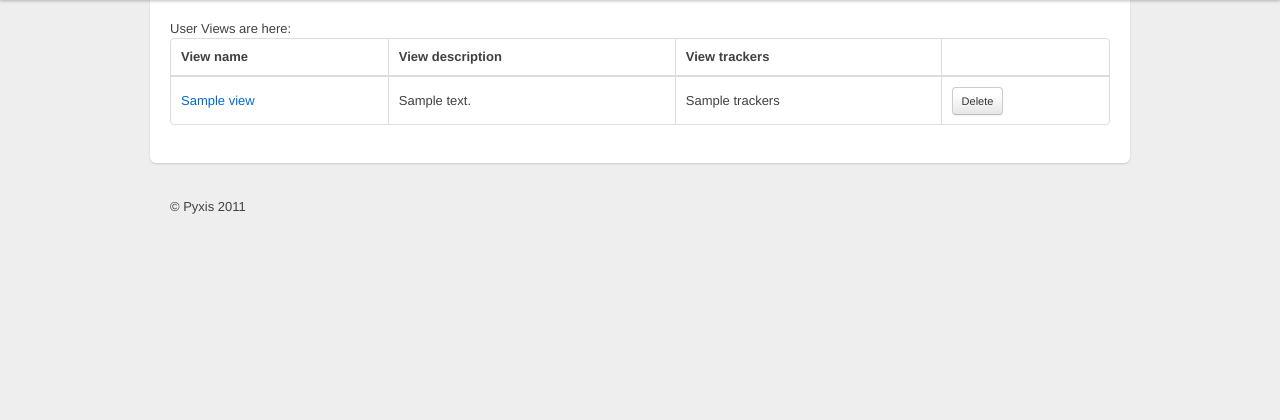
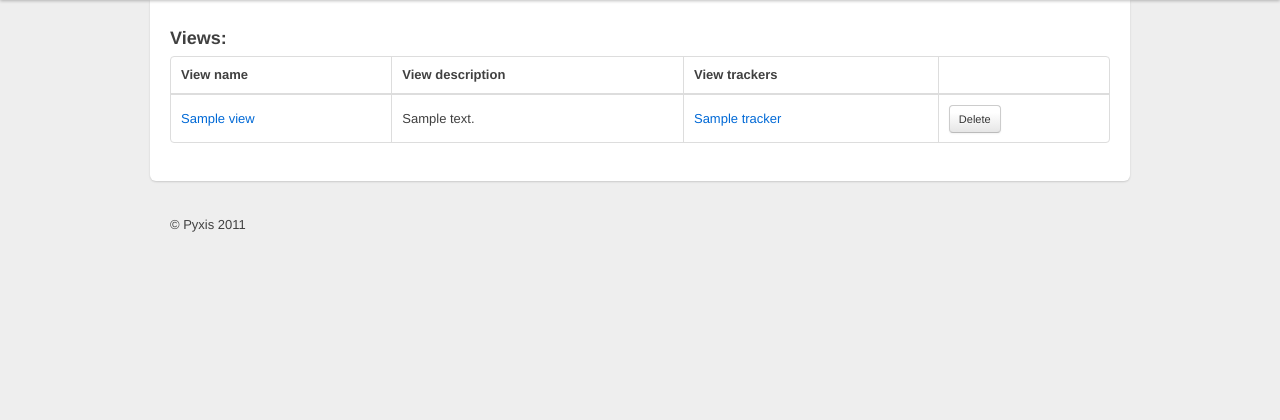
Before and after one commit to CEduStartup/Pyxis, a Django app: template webui/templates/frontend/views/index.html in a window 1280 px wide. Shown: the part 40-460 px from the top of the page. Run offline with Django 3.2, Linux system fonts and the light colour scheme; the template is opened without the code that fills it: most values are stand-ins (such as "Sample title", 1, 10 or a date in 2020).

Commit message:
Added new value field to Aggregation, modify edit and delete function for Trackers and Views.

```diff
--- a/webui/frontend/forms.py
+++ b/webui/frontend/forms.py
@@ -59,6 +59,7 @@ displayed on chart as is. Other intervals requires aggregation method."""
 
 class ViewForm(ModelForm):
     display_values = CharField(widget=DictBasedWidget())
+    tracker_ids = MultipleField()
     start = DateField(label='Start', input_formats=['%d/%m/%Y'],
                       widget=TextInput(attrs={'placeholder': 'dd/mm/YYYY',
                                               'readonly': True}),
--- a/webui/frontend/models.py
+++ b/webui/frontend/models.py
@@ -113,6 +113,7 @@ class AggregationModel(Model):
 
     tracker         = ForeignKey(TrackerModel)
     view            = ForeignKey(ViewModel)
+    value           = ForeignKey(ValueModel)
     avg             = BooleanField(default=0)
     max             = BooleanField(default=0)
     min             = BooleanField(default=0)
--- a/webui/frontend/views/trackers.py
+++ b/webui/frontend/views/trackers.py
@@ -163,5 +163,7 @@ def get_data_to_display(request):
 @login_required
 def delete(request, id):
     tracker = TrackerModel.objects.get(pk=id)
+    view = ViewModel.objects.filter(trackers=tracker)
+    view.delete()
     tracker.delete()
     return redirect('/trackers/')
--- a/webui/settings.py
+++ b/webui/settings.py
@@ -133,6 +133,6 @@ STATIC_URL = '/static/'
 RPC_HOST = '127.0.0.1'
 RPC_PORT = 10123
 
-APPEND_SLASH = False
+APPEND_SLASH = True
 
 CDN = False
--- a/webui/templates/frontend/views/index.html
+++ b/webui/templates/frontend/views/index.html
@@ -2,8 +2,9 @@
 
 {% block content %}
 
-User Views are here:
+<h3>Views:</h3>
 
+{% if views %}
 <table width="100%" border="1">
 <tr>
     <th>View name</th>
@@ -13,12 +14,20 @@ User Views are here:
 </tr>
 {% for view in views %}
 <tr>
-    <td><a href="/views/view/{{ view.id }}/">{{ view.view_name }}</a></td>
+    <td><a href="{%url frontend.views.views.view view.id %}">{{ view.view_name }}</a></td>
     <td>{{ view.view_description }}</td>
-    <td>{{ view.trackers }}</td>
-    <td><a href="/views/delete/{{ view.id }}" class='btn small'>Delete</a></td>
+    <td>{% for tracker in view.trackers.values %}
+    <div><a href="{%url frontend.views.trackers.view tracker.id %}">{{ tracker.name }}</a></div>
+     {% endfor %}
+    </td>
+    <td><a href="{%url frontend.views.views.delete view.id %}" class='btn small'>Delete</a></td>
 </tr>
 {% endfor %}
 </table>
+{% else %}
+    <div class="alert-message">
+        <p><strong>No Views</strong></p>
+    </div>
+{% endif %}
 
 {% endblock content %}
--- a/webui/urls.py
+++ b/webui/urls.py
@@ -20,8 +20,8 @@ urlpatterns += patterns('',
 #)
 
 urlpatterns += patterns('',
-    (r'^trackers/?', include('frontend.urls')),
-    (r'^views/?', include('frontend.urls_view')),
+    (r'^trackers/', include('frontend.urls')),
+    (r'^views/', include('frontend.urls_view')),
     (r'^accounts/?', include('registration.urls')),
     (r'^trackerwiz/?', include('trackers_wiz.urls')),
     (r'^facebook/login$', 'facebook.views.login'),
```
Also changed, not shown: webui/frontend/views/views.py (+14 -6 lines).
